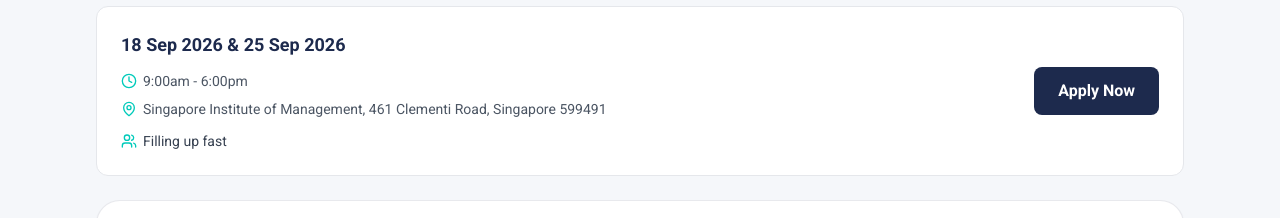
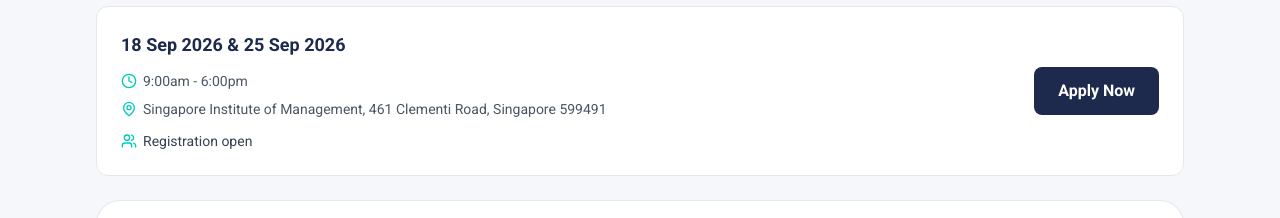
Before and after one commit to nexiuslabs/nexiusacademyskillsfuture, a React (Vite) app: page /courses/agentic-ai in a window 1280 px wide. Shown: the part 4940-5158 px from the top of the page. Built offline with nearby package versions, Linux system fonts and the light colour scheme.

Commit message:
Correct October course registration facts

```diff
--- a/components/courses/Schedule.tsx
+++ b/components/courses/Schedule.tsx
@@ -34,7 +34,7 @@ const Schedule: React.FC = () => {
 
         <div className="space-y-6">
           {filteredSchedules.map((schedule, index) => {
-            const isFull = schedule.slotsLeft <= 0 && !schedule.interestOnly;
+            const isFull = typeof schedule.slotsLeft === 'number' && schedule.slotsLeft <= 0 && !schedule.interestOnly;
 
             return (
               <div
@@ -75,7 +75,9 @@ const Schedule: React.FC = () => {
                         ? 'Join waitlist to secure next intake'
                         : schedule.interestOnly
                           ? 'We will follow up when the cohort details are confirmed'
-                          : 'Filling up fast'}
+                          : schedule.registrationCloses && schedule.registrationCloses !== 'TBC'
+                            ? `Registration closes ${schedule.registrationCloses}`
+                            : 'Registration open'}
                     </div>
                   </div>
                 </div>
--- a/constants.tsx
+++ b/constants.tsx
@@ -55,9 +55,8 @@ export const SCHEDULES: ScheduleItem[] = [
     time: '9:00am - 5:00pm',
     format: 'In-Person',
     venue: 'Singapore Institute of Management, 461 Clementi Road, Singapore 599491',
-    slotsLeft: 1,
     month: 'Oct 2026',
-    registrationCloses: 'TBC',
+    registrationCloses: '25 Sep 2026',
     cohortCode: '2026-10-09',
   },
   {
--- a/types.ts
+++ b/types.ts
@@ -24,7 +24,7 @@ export interface ScheduleItem {
   time: string;
   format: 'Online (Zoom)' | 'In-Person';
   venue?: string;
-  slotsLeft: number;
+  slotsLeft?: number;
   month: string;
   registrationCloses?: string;
   interestOnly?: boolean;
```
